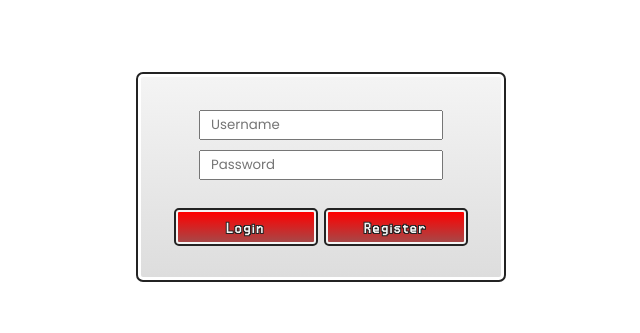
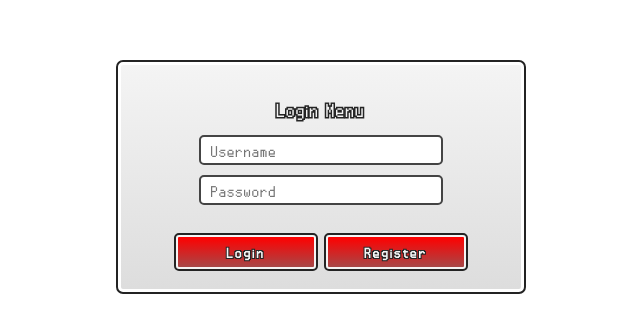
Before and after one commit to AndresSU23/Pokemon-API-WEB-Game, a Next.js app in the folder client/: page /BattleTest in a window 1280 px wide. Shown: the part 223-556 px from the top of the page, without its empty margins (319-959 px from the left). Built offline with nearby package versions, Linux system fonts and the light colour scheme; no server answers.

Commit message:
Login/Registration minor styling

```diff
--- a/client/components/Login/Login.module.css
+++ b/client/components/Login/Login.module.css
@@ -1,7 +1,8 @@
 .form_spacer {
     position: relative;
     width: 360px;
-    height: 200px;
+    height: fit-content;
+    padding: 20px;
     background: linear-gradient(#f4f4f4, #ddd);
     border: 3px solid #fff;
     outline: 2px solid #232323;
@@ -10,11 +11,25 @@
     align-items: center;
 }
 
+.login_header {
+    position: relative;
+    height: 50px;
+    font-family: "pokemon";
+    color: var(--color_white);
+    -webkit-text-stroke: 3px var(--color_black);
+    paint-order: stroke fill;
+    letter-spacing: 1px;
+}
+
 .form_spacer input {
     width: calc(100% - 140px);
     margin-bottom: 10px;
     height: 26px;
     padding: 0 10px;
+    border: 2px solid #444;
+    border-radius: 5px;
+    font-family: "pokemon";
+    letter-spacing: 1px;
 }
 
 .form_spacer button {
--- a/client/components/Login/index.js
+++ b/client/components/Login/index.js
@@ -22,6 +22,10 @@ const Login = () => {
 
             <form className={"flex col " + styles.form_spacer} onSubmit={handleSubmit}>
 
+            <div className={styles.login_header + " flex center"}>
+                <h2>Login Menu</h2>
+            </div>
+
                 <input type="text" placeholder="Username" onChange={(e) => setUsername(e.target.value)} />
                 <input type="password" placeholder="Password" onChange={(e) => setPassword(e.target.value)} />
 
--- a/client/components/Register/Register.module.css
+++ b/client/components/Register/Register.module.css
@@ -1,4 +1,56 @@
-.register_spacer {
-    width: 400px;
-    height: 500px;
+.form_spacer {
+    position: relative;
+    width: 360px;
+    height: fit-content;
+    padding: 20px;
+    background: linear-gradient(#f4f4f4, #ddd);
+    border: 3px solid #fff;
+    outline: 2px solid #232323;
+    border-radius: 5px;
+    justify-content: center;
+    align-items: center;
 }
+
+.login_header {
+    position: relative;
+    height: 50px;
+    font-family: "pokemon";
+    color: var(--color_white);
+    -webkit-text-stroke: 3px var(--color_black);
+    paint-order: stroke fill;
+    letter-spacing: 1px;
+}
+
+.form_spacer input {
+    width: calc(100% - 140px);
+    margin-bottom: 10px;
+    height: 26px;
+    padding: 0 10px;
+    border: 2px solid #444;
+    border-radius: 5px;
+    font-family: "pokemon";
+    letter-spacing: 1px;
+}
+
+.form_spacer button {
+    border-radius: 3px;
+    border: 2px solid #f4f4f4;
+    color: #f4f4f4;
+    outline: 2px solid #232323;
+    background: linear-gradient(red, rgb(167, 71, 71));
+    width: 140px;
+    height: 34px;
+    font-family: "pokemon";
+    font-weight: bold;
+    font-size: 12px;
+    letter-spacing: 2px;
+    -webkit-text-stroke: 2px var(--color_black);
+    paint-order: stroke fill;
+    margin-top: 20px;
+}
+
+.form_spacer button:last-child {
+    margin-left: 10px;
+}
+
+.form_spacer button:hover { cursor: pointer; }
--- a/client/components/Starter/GenSelection/index.js
+++ b/client/components/Starter/GenSelection/index.js
@@ -9,7 +9,7 @@ const GenSelection = ({ setGen }) => {
                 <p>Select your Generation!</p>
             </div>
 
-            <div className="select_gen flex row wrap">
+            <div className={styles.select_gen + " flex row wrap"}>
 
                 <button onClick={() => setGen(1)}>Gen 1</button>
                 <button onClick={() => setGen(2)}>Gen 2</button>
--- a/client/components/Starter/StarterSelection/index.js
+++ b/client/components/Starter/StarterSelection/index.js
@@ -87,6 +87,10 @@ const StarterSelection = ({ pokemon }) => {
 
             </div>
 
+            <div className={styles.back_button_spacer}>
+                <button onClick={() => setLoginMenu("gen")}>Back</button>
+            </div>
+
         </>
     )
 
--- a/client/context/authContext.js
+++ b/client/context/authContext.js
@@ -108,7 +108,7 @@ export const AuthProvider = ({ children }) => {
 
     }, []);
 
-    useEffect(() => { getUserPokemon(); }, [ user, loginMenu, userPokemon ]);
+    useEffect(() => { getUserPokemon(); }, [ user, loginMenu ]);
 
     useEffect(() => {
 
--- a/client/context/battleContext.js
+++ b/client/context/battleContext.js
@@ -102,6 +102,7 @@ export const BattleProvider = ({ children }) => {
         }
         setEncounters(tempEncounters)
         setScreen("map");
+
     }, []);
 
     const getRandomWildPokemonByRarity = useCallback(async (rarity) => {
@@ -162,17 +163,19 @@ export const BattleProvider = ({ children }) => {
 
         (user) && setRandomEncounterPerGrass();
 
-    }, [user])
+    }, [ user ])
 
     useEffect(() => {
 
-        userPokemon && userPokemon[0] && userPokemon[0].moveSet && setMoveSet(userPokemon[0].moveSet, setUserMoves);
-    }, [userPokemon[0]]);
+        (userPokemon && userPokemon[0] && userPokemon[0].moveSet) && setMoveSet(userPokemon[0].moveSet, setUserMoves);
+
+    }, [ userPokemon ]);
 
     useEffect(() => {
-        opponent && opponent.moveSet && setMoveSet(opponent.moveSet, setOpponentMoves);
 
-    }, [opponent]);
+        (opponent && opponent.moveSet) && setMoveSet(opponent.moveSet, setOpponentMoves);
+
+    }, [ opponent ]);
 
     const context = {
 
```
Also changed, not shown: client/components/Register/index.js (+9 -3 lines), client/components/Starter/Starter.module.css (+49 -0 lines), 1 other file (tests, documents, lock files or other folders).
